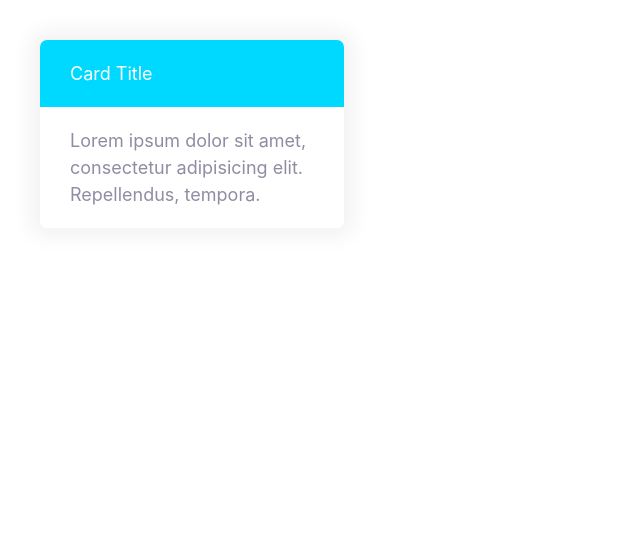
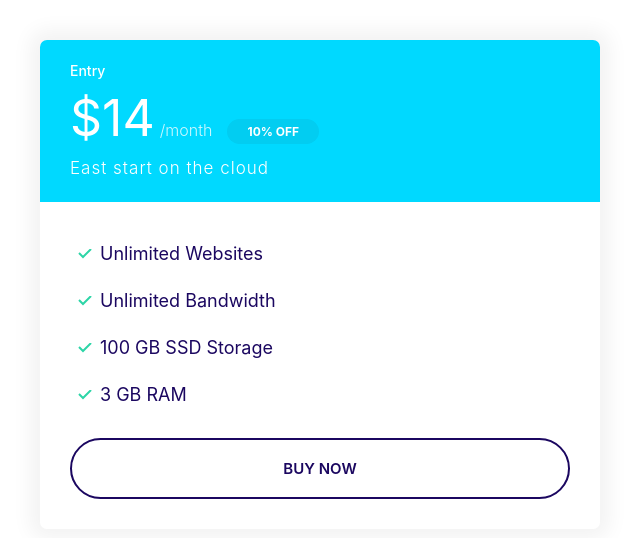
Before and after one commit to danielapsalas/practice-website, a website: page index.html in a window 1280 px wide. Shown: the whole page, without its empty margins (0-640 px from the left). Drawn offline with Linux system fonts and the light colour scheme.

Commit message:
built plans components

```diff
--- a/css/style.css
+++ b/css/style.css
@@ -124,29 +124,29 @@ a{
 }
 
 /*Lists*/
-.list{
+.list {
     list-style: none;
     padding-left: 0;
-    color: var(--color-headings)
 }
 
-.list--inline .list__item{
+.list--inline .list__item {
     display: inline-block;
     margin-right: 2rem;
 }
 
-.list--tick{
-    list-style-image: url(images/tick.svg);
+.list--tick {
+    list-style-image: url(../images/tick.svg);
     padding-left: 3rem;
+    color: var(--color-headings);
 }
 
-.list--tick .list__item{
+.list--tick .list__item {
     padding-left: 0.5rem;
     margin-bottom: 1rem;
 }
 
 @media screen and (min-width: 1024px) {
-    .list--tick .list__item{
+    .list--tick .list__item {
         padding-left: 0;
     }
 }
@@ -297,3 +297,55 @@ a{
     background: var(--color-secondary);
     color: white;
 }
+
+.card--secondary .badge--secondary{
+    background: #02cdf1;
+}
+
+/*Plans*/
+.plan__name{
+    color: #ffffff;
+    margin: 0;
+    font-weight: 500;
+    font-size: 2.4rem;
+}
+
+.plan__price{
+    font-size: 6rem;
+}
+
+.plan__billing-cycle{
+    font-size: 2.4rem;
+    font-weight: 300;
+    opacity: 0.8;
+    margin-right: 1rem;
+}
+
+.plan__description{
+    font-size: 2rem;
+    font-weight: 300;
+    letter-spacing: 1px;
+}
+
+.plan .list__item{
+    margin-bottom: 2rem;
+}
+
+@media screen and (min-width: 1024px){
+    .plan__name{
+        font-size: 1.4rem;
+    }
+
+    .plan__price{
+        font-size: 5rem;
+    }
+
+    .plan__billing-cycle{
+        font-size: 1.6rem;
+    }
+
+    .plan__description{
+        font-size: 1.7rem;
+        display: block;
+    }
+}
--- a/index.html
+++ b/index.html
@@ -8,11 +8,25 @@
   <link rel="stylesheet" href="css/style.css"/>
 </head>
 <body>
-<div style="width:30% ;padding: 4rem">
-  <div class="card card--secondary">
-    <header class="card__header">Card Title</header>
-    <div class="card__body">
-      Lorem ipsum dolor sit amet, consectetur adipisicing elit. Repellendus, tempora.
+<div style="width:50% ;padding: 4rem">
+  <div class="plan">
+    <div class="card card--secondary">
+      <header class="card__header">
+        <h3 class="plan__name">Entry</h3>
+        <span class="plan__price">$14</span>
+        <span class="plan__billing-cycle">/month</span>
+        <span class="badge badge--secondary badge--small">10% OFF</span>
+        <span class="plan__description">East start on the cloud</span>
+      </header>
+      <div class="card__body">
+        <ul class="list list--tick">
+          <li class="list__item">Unlimited Websites</li>
+          <li class="list__item">Unlimited Bandwidth</li>
+          <li class="list__item">100 GB SSD Storage</li>
+          <li class="list__item">3 GB RAM</li>
+        </ul>
+        <button class="btn btn--outline btn--block">Buy Now</button>
+      </div>
     </div>
   </div>
 </div>
```
Also changed, not shown: components/plans.html (added, +22 -0 lines).
